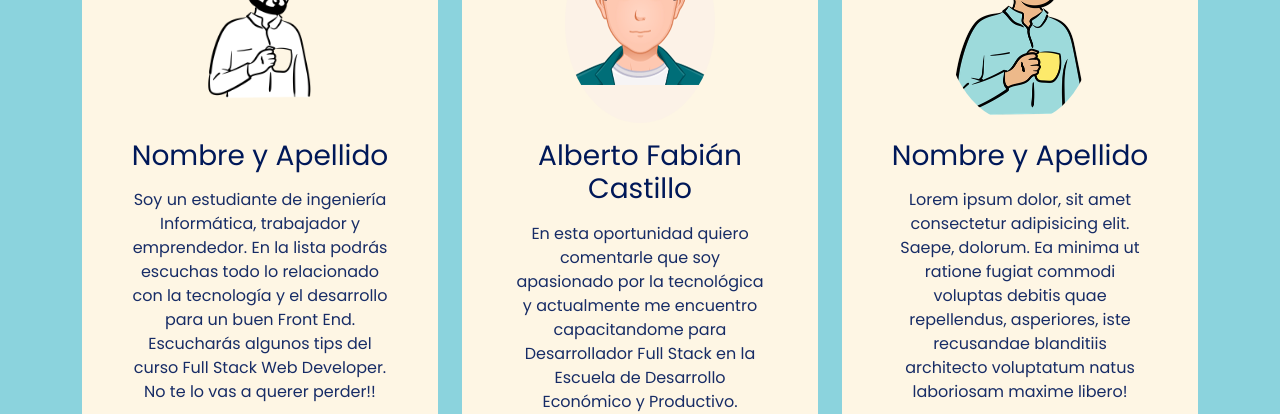
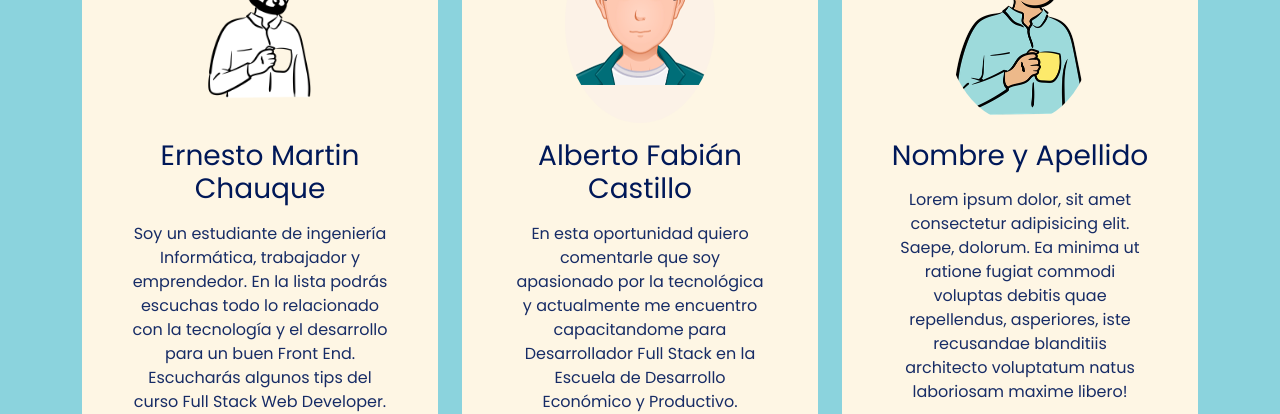
Before and after one commit to fabibeto/devtech-podcast-web, a plain HTML site: page index.html in a window 1280 px wide. Shown: the part 1360-1774 px from the top of the page. Drawn offline with nearby package versions, Linux system fonts and the light colour scheme.

Commit message:
Cambio de nombre en tarjeta 1

```diff
--- a/index.html
+++ b/index.html
@@ -101,7 +101,7 @@
             <div class="card">
               <div class="card-body text-center p-5">
                 <img src="./assets/Avatar-M.png" alt="avatar" class=" img img-fluid rounded-circle mb-3">
-                <h3 class="title card-title mb-3">Nombre y Apellido</h3>
+                <h3 class="title card-title mb-3">Ernesto Martin Chauque</h3>
                 <p>Soy un estudiante de ingeniería Informática, trabajador y emprendedor. En la lista podrás escuchas todo lo relacionado con la tecnología y el desarrollo para un buen Front End.
                   Escucharás algunos tips del curso Full Stack Web Developer.
                   No te lo vas a querer perder!!</p>
```
